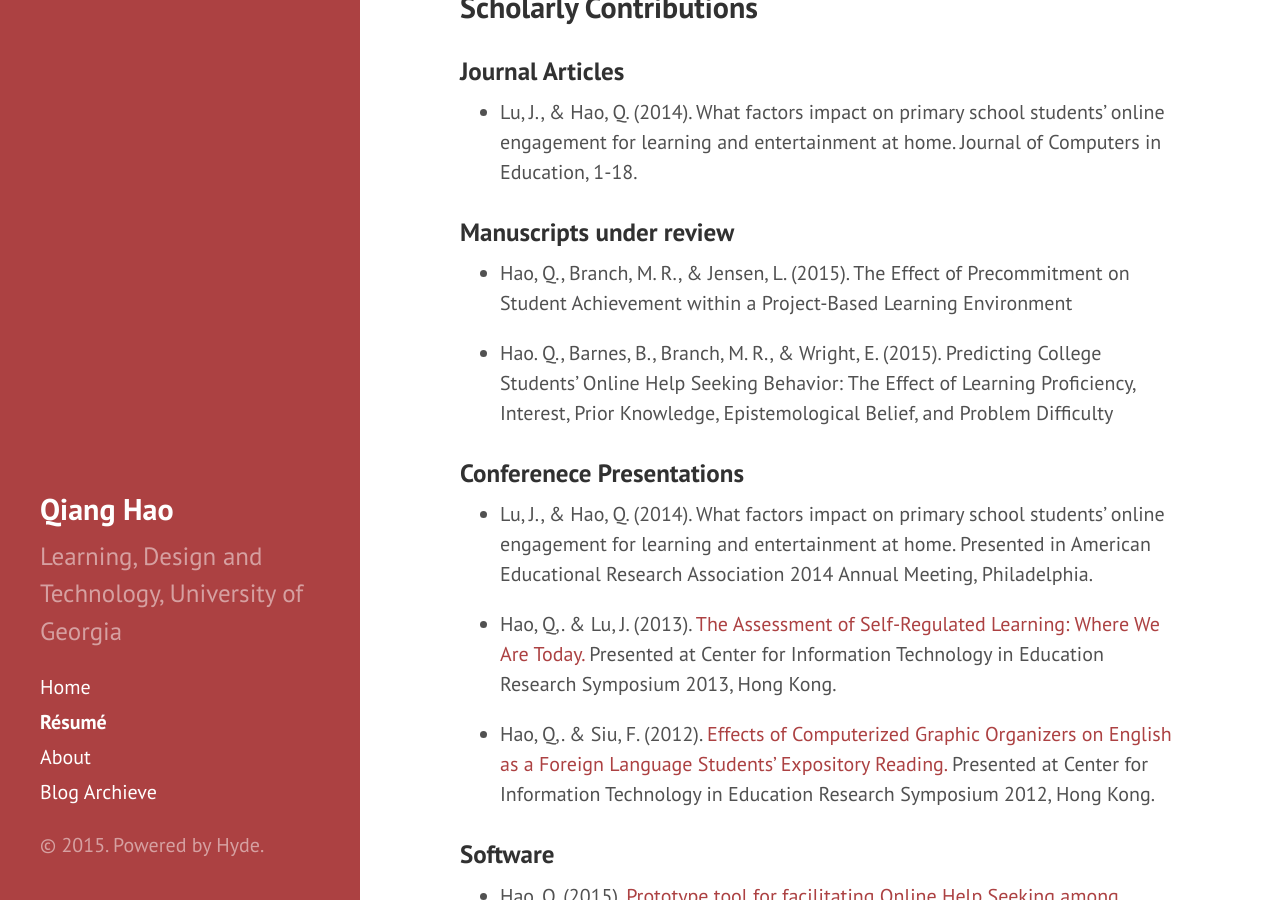
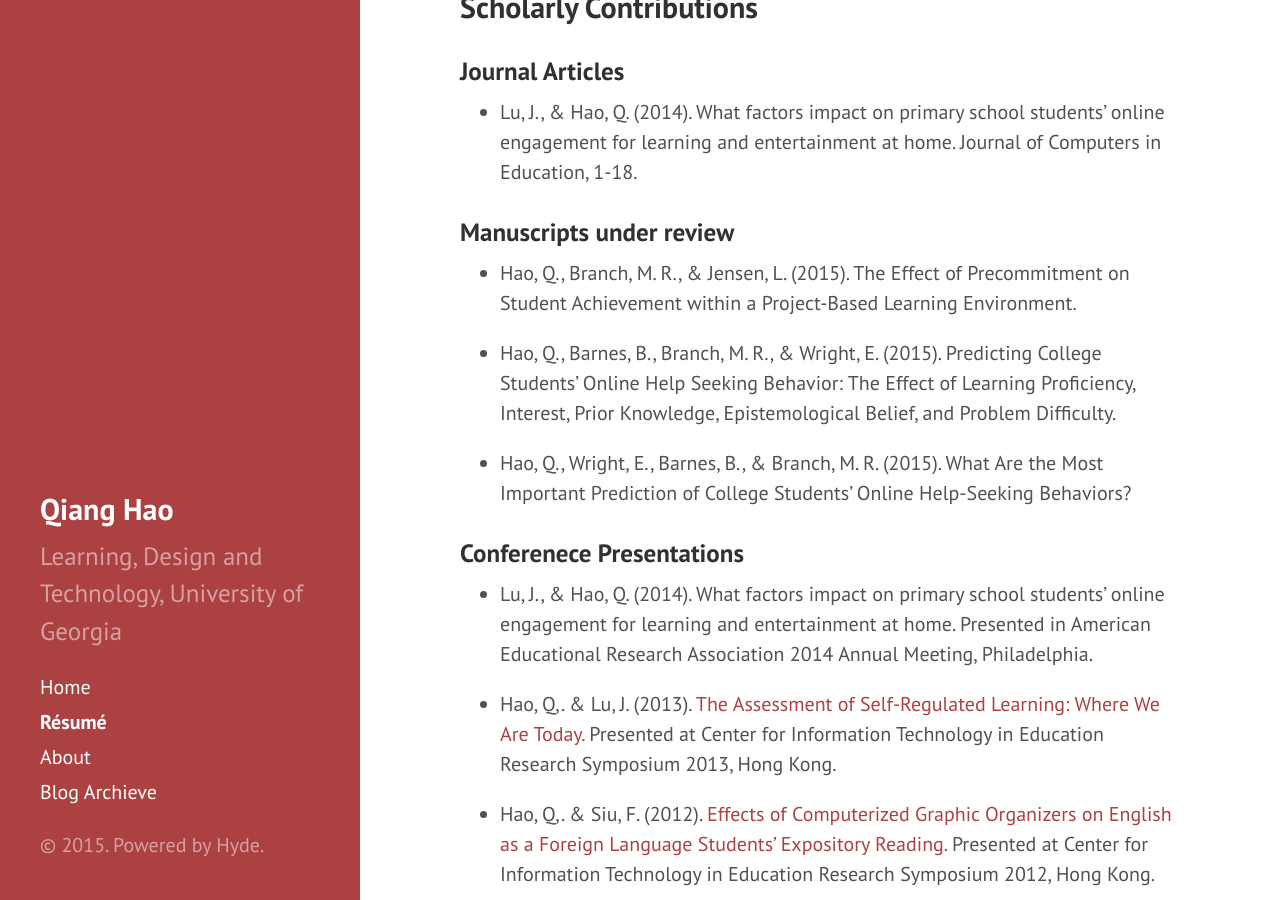
Before and after one commit to Neo-Hao/neo-hao.github.io, a Jekyll site: the page built from Résumé.md, in a window 1280 px wide and 900 px high, scrolled down 1417 px. Built offline with Jekyll 4.4.1, drawn with Linux system fonts in a browser that asks for light colours; Markdown is read by kramdown in place of the engine named in the settings.

Commit message:
New manuscript

```diff
--- a/Résumé.md
+++ b/Résumé.md
@@ -53,9 +53,11 @@
 
 ### Manuscripts under review
 
-* Hao, Q., Branch, M. R., & Jensen, L. (2015). The Effect of Precommitment on Student Achievement within a Project-Based Learning Environment
+* Hao, Q., Branch, M. R., & Jensen, L. (2015). The Effect of Precommitment on Student Achievement within a Project-Based Learning Environment.
 
-* Hao. Q., Barnes, B., Branch, M. R., & Wright, E. (2015). Predicting College Students' Online Help Seeking Behavior: The Effect of Learning Proficiency, Interest, Prior Knowledge, Epistemological Belief, and Problem Difficulty
+* Hao, Q., Barnes, B., Branch, M. R., & Wright, E. (2015). Predicting College Students' Online Help Seeking Behavior: The Effect of Learning Proficiency, Interest, Prior Knowledge, Epistemological Belief, and Problem Difficulty.
+
+* Hao, Q., Wright, E., Barnes, B., & Branch, M. R. (2015). What Are the Most Important Prediction of College Students' Online Help-Seeking Behaviors?
 
 ### Conferenece Presentations
 
```
